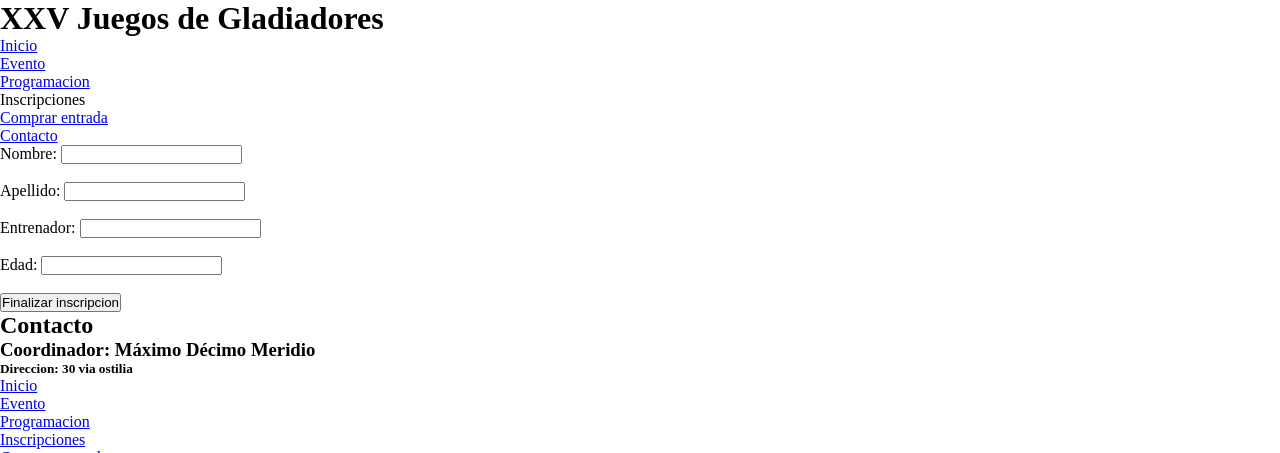
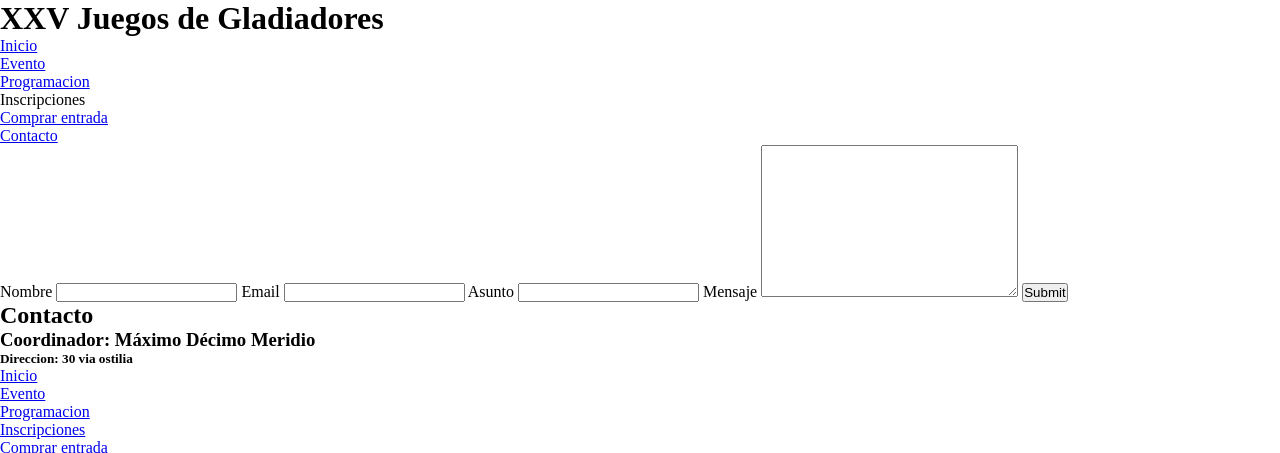
Before and after one commit to silrumay/XXV-Juegos-de-Gladiadores, a website: page formulariodeinscripcion.html in a window 1280 px wide. Shown: the top 453 px of the page. Drawn offline with Linux system fonts and the light colour scheme.

Commit message:
modifique el formulario

```diff
--- a/formulariodeinscripcion.html
+++ b/formulariodeinscripcion.html
@@ -26,8 +26,21 @@
 </header>
 
 <body>
-    <form action="">
-        <label for="GET-name">Nombre:</label>
+  <form action="enviar.php" method="POST" name="contact-form">
+    <label for="name">Nombre</label>
+    <input type="text" id="name" name="nombre">
+
+    <label for="name">Email</label>
+    <input type="email" id="enmail" name="mail">
+
+    <label for="name">Asunto</label>
+    <input type="subject" id="asunto" name="asunto">
+
+    <label for="name">Mensaje</label>
+    <textarea type="text" id="mensaje" name="mensaje" cols="30" rows="10"></textarea>
+
+    <input type="submit" >
+        <!-- <label for="GET-name">Nombre:</label>
         <input id="GET-name" type="text" name="name">
         <br>
         <br>
@@ -45,7 +58,7 @@
         <input id="GET-name" type="text" name="name">
         <br>
         <br>
-        <input type="submit" value="Finalizar inscripcion">
+        <input type="submit" value="Finalizar inscripcion"> -->
       </form>
 
 </body>
```
Also changed, not shown: index.html (+14 -2 lines).
